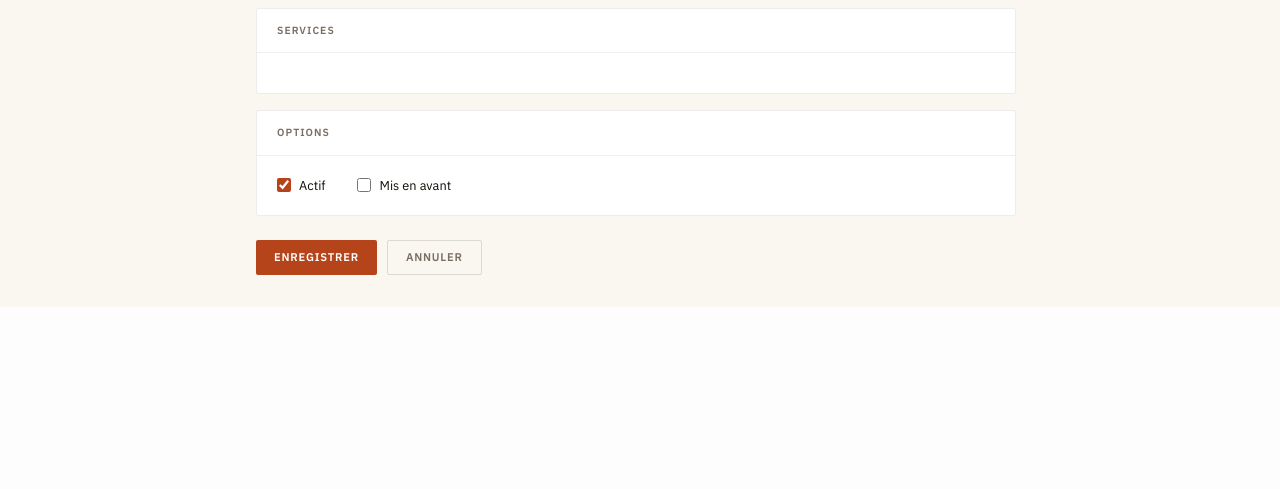
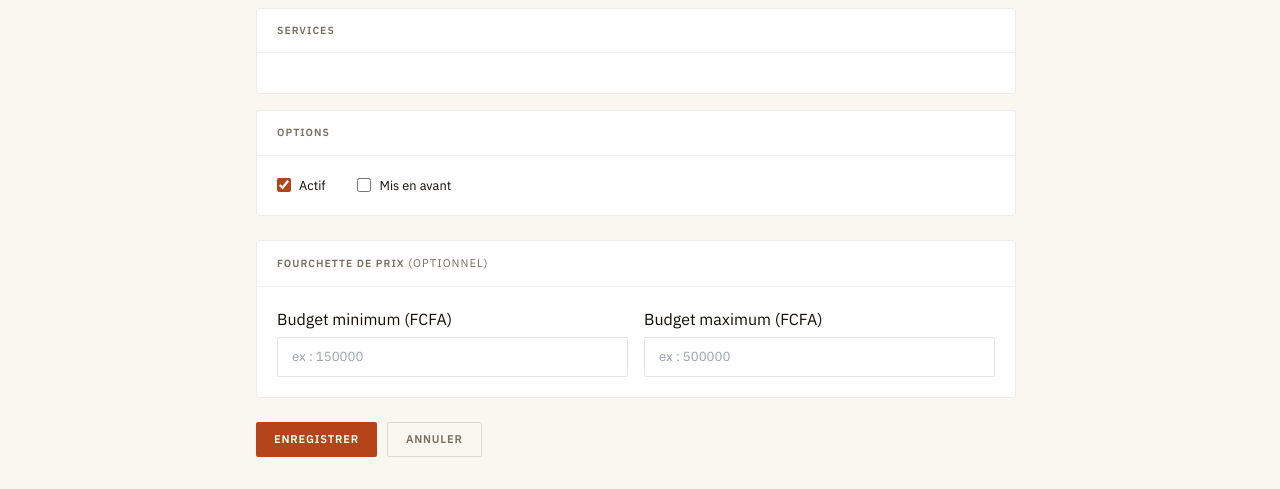
Before and after one commit to deSully/lysangels, a Django app: template templates/accounts/admin/vendor_form.html in a window 1280 px wide. Shown: the part 895-1384 px from the top of the page. Before the commit the page ends 1202 px from the top, so only its background shows below. Run offline with Django 5.2, Linux system fonts and the light colour scheme; the template is opened without the code that fills it, so the values that code supplies are empty; some web fonts are replaced.

Commit message:
feat(admin): ajoute fourchette de prix (min/max budget) sur la fiche prestataire admin

```diff
--- a/templates/accounts/admin/vendor_form.html
+++ b/templates/accounts/admin/vendor_form.html
@@ -106,6 +106,29 @@
                class="a-checkbox">
         Mis en avant
       </label>
+    </div>
+  </div>
+
+  <!-- Fourchette de prix -->
+  <div class="a-card" style="margin-bottom:1.5rem;">
+    <div class="a-card-head"><span class="a-card-label">Fourchette de prix <span style="font-weight:400; color:var(--muted); font-size:.7rem;">(optionnel)</span></span></div>
+    <div class="a-card-body">
+      <div style="display:grid; grid-template-columns:1fr 1fr; gap:1rem;">
+        <div>
+          <label class="a-label" style="margin-bottom:.375rem; display:block;">Budget minimum (FCFA)</label>
+          <input type="number" name="min_budget" min="0" step="1000"
+                 value="{% if vendor and vendor.min_budget %}{{ vendor.min_budget|floatformat:0 }}{% endif %}"
+                 placeholder="ex : 150000"
+                 class="a-input" style="width:100%;">
+        </div>
+        <div>
+          <label class="a-label" style="margin-bottom:.375rem; display:block;">Budget maximum (FCFA)</label>
+          <input type="number" name="max_budget" min="0" step="1000"
+                 value="{% if vendor and vendor.max_budget %}{{ vendor.max_budget|floatformat:0 }}{% endif %}"
+                 placeholder="ex : 500000"
+                 class="a-input" style="width:100%;">
+        </div>
+      </div>
     </div>
   </div>
 
```
Also changed, not shown: apps/accounts/admin_views.py (+15 -0 lines).
